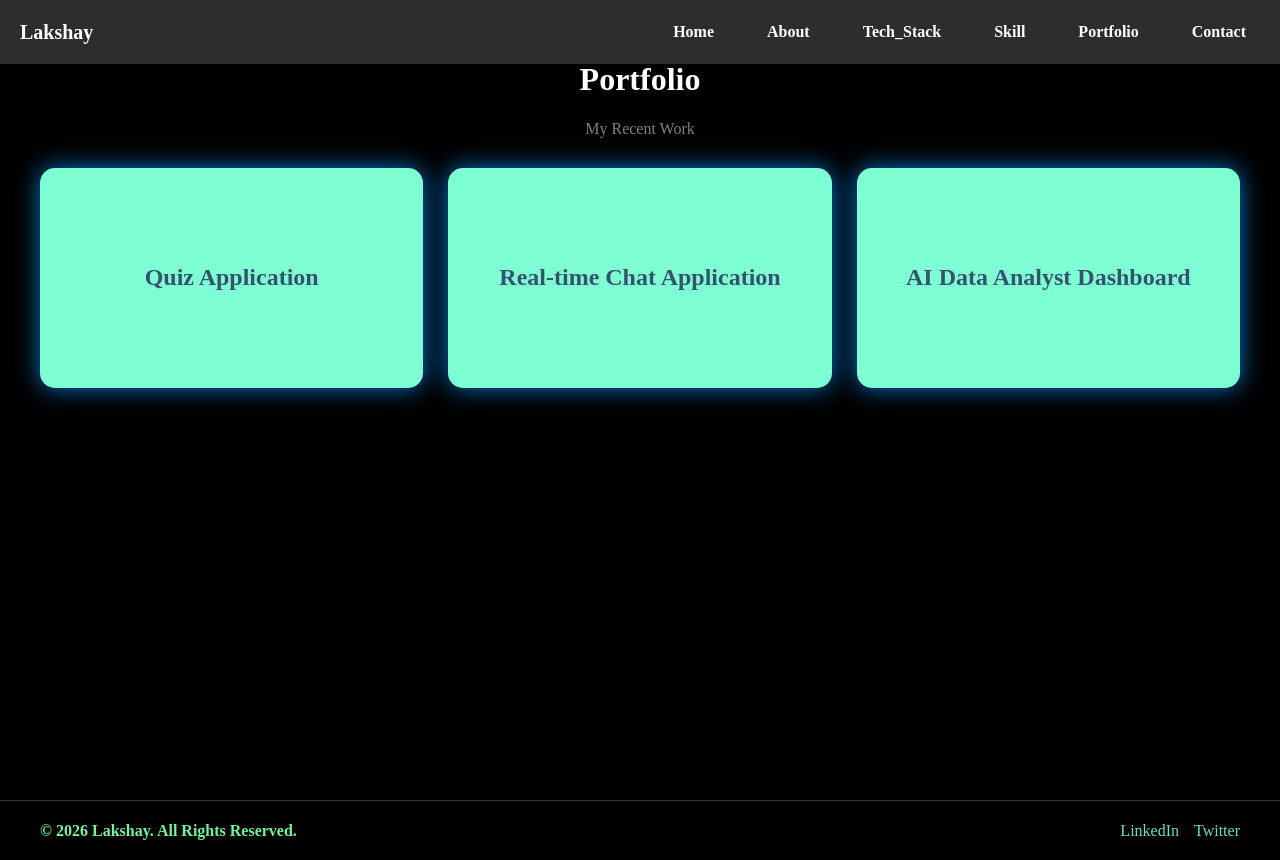
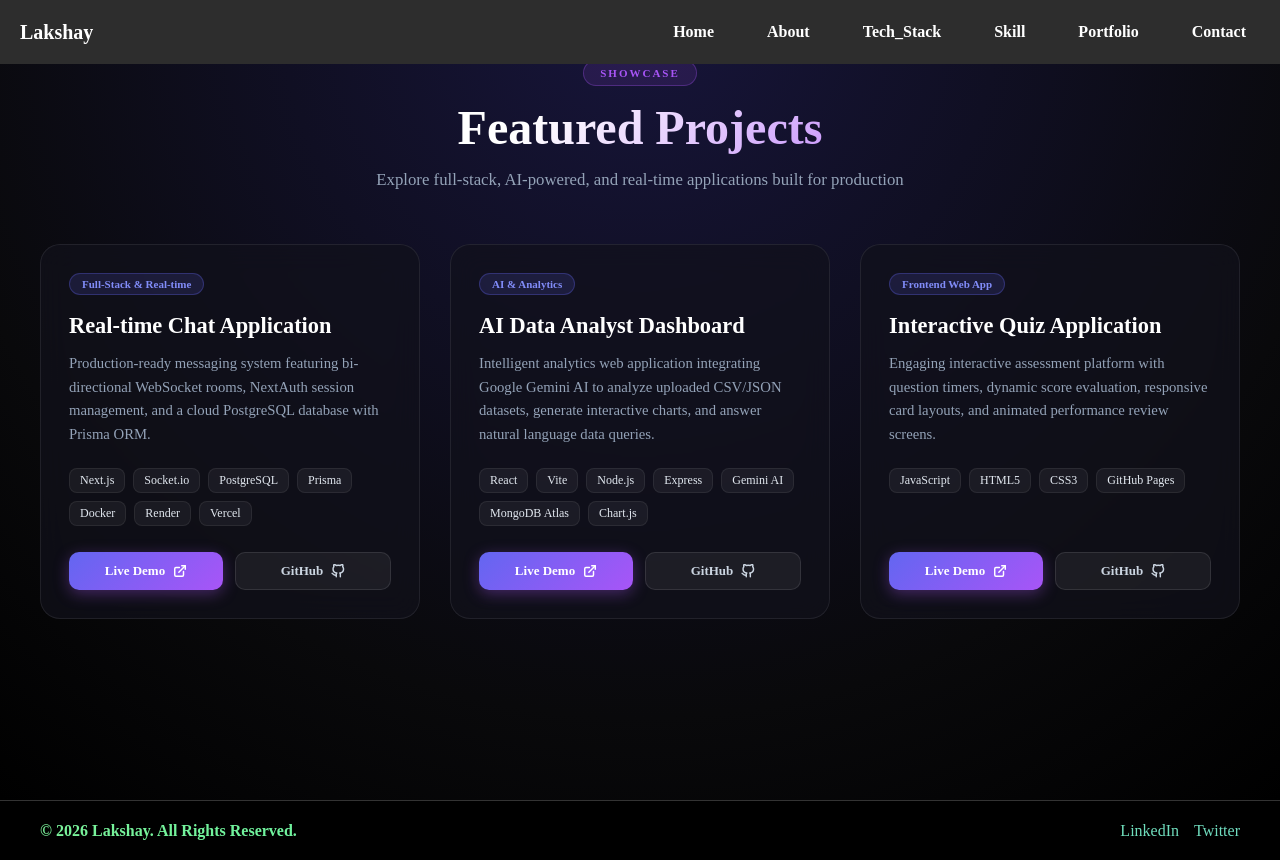
Before and after one commit to lakshayn0001/Portfolio, a React (Vite) app: page /#/portfolio in a window 1280 px wide. Built offline with nearby package versions, Linux system fonts and the light colour scheme.

Commit message:
feat: enhance portfolio project showcase

```diff
--- a/src/main_content/portfolio/Portfolio.css
+++ b/src/main_content/portfolio/Portfolio.css
@@ -4,58 +4,193 @@
 
 .portfolio {
   min-height: 100vh;
-  padding: 40px;
-  background: black;
-  color: white;
+  padding: 60px 24px;
+  background: radial-gradient(circle at 50% 0%, #17153b 0%, #09090b 70%, #000000 100%);
+  color: #ffffff;
+  display: flex;
+  flex-direction: column;
+  align-items: center;
 }
+
 .portfolio_header {
   text-align: center;
-  margin-bottom: 30px;
+  max-width: 700px;
+  margin-bottom: 50px;
+}
+
+.section_badge {
+  display: inline-block;
+  padding: 6px 16px;
+  font-size: 11px;
+  letter-spacing: 2px;
+  font-weight: 700;
+  text-transform: uppercase;
+  color: #a855f7;
+  background: rgba(168, 85, 247, 0.12);
+  border: 1px solid rgba(168, 85, 247, 0.3);
+  border-radius: 999px;
+  margin-bottom: 14px;
+}
+
+.portfolio_header h1 {
+  font-size: clamp(2rem, 5vw, 3rem);
+  font-weight: 800;
+  margin: 0 0 12px 0;
+  background: linear-gradient(135deg, #ffffff 30%, #c084fc 100%);
+  -webkit-background-clip: text;
+  -webkit-text-fill-color: transparent;
 }
 
 .portfolio_header p {
-  color: gray;
+  color: #94a3b8;
+  font-size: 1.05rem;
+  line-height: 1.6;
+  margin: 0;
 }
+
 .content_data {
   display: grid;
-  grid-template-columns: repeat(3, 1fr);
-  gap: 25px;
-  text-decoration: none;
+  grid-template-columns: repeat(auto-fit, minmax(320px, 1fr));
+  gap: 30px;
+  width: 100%;
+  max-width: 1200px;
 }
-.content_data a {
-  text-decoration: none;
-  color: rgb(53, 83, 110);
+
+.project_card {
+  background: rgba(18, 18, 28, 0.7);
+  border: 1px solid rgba(255, 255, 255, 0.08);
+  border-radius: 20px;
+  backdrop-filter: blur(14px);
+  -webkit-backdrop-filter: blur(14px);
+  padding: 28px;
+  display: flex;
+  flex-direction: column;
+  justify-content: space-between;
+  transition: transform 0.3s cubic-bezier(0.16, 1, 0.3, 1), border-color 0.3s ease, box-shadow 0.3s ease;
+  position: relative;
+  overflow: hidden;
 }
-.project_summary {
-  background: #7fffd4;
-  color: black;
-  height: 220px;
-  border-radius: 15px;
+
+.project_card::before {
+  content: "";
+  position: absolute;
+  top: 0;
+  left: 0;
+  right: 0;
+  height: 2px;
+  background: linear-gradient(90deg, transparent, #a855f7, transparent);
+  opacity: 0;
+  transition: opacity 0.3s ease;
+}
+
+.project_card:hover {
+  transform: translateY(-8px);
+  border-color: rgba(168, 85, 247, 0.4);
+  box-shadow: 0 20px 40px rgba(0, 0, 0, 0.6), 0 0 30px rgba(168, 85, 247, 0.15);
+}
+
+.project_card:hover::before {
+  opacity: 1;
+}
+
+.card_header {
   display: flex;
+  justify-content: space-between;
+  align-items: center;
+  margin-bottom: 16px;
+}
+
+.project_badge {
+  font-size: 11px;
+  font-weight: 600;
+  padding: 4px 12px;
+  border-radius: 999px;
+  background: rgba(99, 102, 241, 0.15);
+  color: #818cf8;
+  border: 1px solid rgba(99, 102, 241, 0.3);
+}
+
+.card_body h2 {
+  font-size: 1.4rem;
+  font-weight: 700;
+  color: #ffffff;
+  margin: 0 0 12px 0;
+  line-height: 1.3;
+}
+
+.project_description {
+  color: #94a3b8;
+  font-size: 0.92rem;
+  line-height: 1.6;
+  margin: 0 0 22px 0;
+  min-height: 70px;
+}
+
+.tech_tags {
+  display: flex;
+  flex-wrap: wrap;
+  gap: 8px;
+  margin-bottom: 26px;
+}
+
+.tech_pill {
+  font-size: 12px;
+  padding: 4px 10px;
+  background: rgba(255, 255, 255, 0.05);
+  color: #e2e8f0;
+  border: 1px solid rgba(255, 255, 255, 0.07);
+  border-radius: 8px;
+  font-weight: 500;
+}
+
+.card_footer {
+  display: flex;
+  gap: 12px;
+  margin-top: auto;
+}
+
+.btn_live, .btn_code {
+  flex: 1;
+  display: inline-flex;
   align-items: center;
   justify-content: center;
-
-  box-shadow: 0 0 25px rgba(0, 150, 255, 0.8);
-  transition: transform 0.25s ease, box-shadow 0.25s ease;
-  cursor: pointer;
+  gap: 8px;
+  padding: 10px 16px;
+  border-radius: 10px;
+  font-size: 13px;
+  font-weight: 600;
+  text-decoration: none;
+  transition: all 0.2s ease;
 }
 
-.project_summary:hover {
-  transform: translateY(-8px);
-  box-shadow: 0 15px 40px rgba(0, 150, 255, 1);
-}
-@media (max-width: 900px) {
-  .content_data {
-    grid-template-columns: repeat(2, 1fr);
-  }
+.btn_live {
+  background: linear-gradient(135deg, #6366f1 0%, #a855f7 100%);
+  color: #ffffff;
+  box-shadow: 0 4px 15px rgba(168, 85, 247, 0.35);
 }
 
-@media (max-width: 500px) {
+.btn_live:hover {
+  transform: translateY(-2px);
+  box-shadow: 0 6px 20px rgba(168, 85, 247, 0.55);
+}
+
+.btn_code {
+  background: rgba(255, 255, 255, 0.06);
+  color: #cbd5e1;
+  border: 1px solid rgba(255, 255, 255, 0.1);
+}
+
+.btn_code:hover {
+  background: rgba(255, 255, 255, 0.12);
+  color: #ffffff;
+  transform: translateY(-2px);
+}
+
+@media (max-width: 768px) {
+  .portfolio {
+    padding: 40px 16px;
+  }
   .content_data {
     grid-template-columns: 1fr;
   }
-
-  .portfolio {
-    padding: 20px;
-  }
 }
--- a/src/main_content/portfolio/Portfolio.jsx
+++ b/src/main_content/portfolio/Portfolio.jsx
@@ -1,37 +1,91 @@
 import React from "react";
-import './Portfolio.css'
+import './Portfolio.css';
 
 const Projects = [
-  { name: 'Quiz Application' ,url:'https://lakshayn0001.github.io/Quiz_Application/'},
   {
-    name: 'Real-time Chat Application',
-    url: 'https://chat-application-blush-phi.vercel.app/'
+    title: "Real-time Chat Application",
+    badge: "Full-Stack & Real-time",
+    description: "Production-ready messaging system featuring bi-directional WebSocket rooms, NextAuth session management, and a cloud PostgreSQL database with Prisma ORM.",
+    tech: ["Next.js", "Socket.io", "PostgreSQL", "Prisma", "Docker", "Render", "Vercel"],
+    liveUrl: "https://chat-application-blush-phi.vercel.app/",
+    githubUrl: "https://github.com/lakshayn0001/Chat-Application"
   },
   {
-    name: 'AI Data Analyst Dashboard',
-    url: 'https://ai-data-analyst-dashboard-orcin.vercel.app/'
+    title: "AI Data Analyst Dashboard",
+    badge: "AI & Analytics",
+    description: "Intelligent analytics web application integrating Google Gemini AI to analyze uploaded CSV/JSON datasets, generate interactive charts, and answer natural language data queries.",
+    tech: ["React", "Vite", "Node.js", "Express", "Gemini AI", "MongoDB Atlas", "Chart.js"],
+    liveUrl: "https://ai-data-analyst-dashboard-orcin.vercel.app/",
+    githubUrl: "https://github.com/lakshayn0001/AI_Data_Analyst_Dashboard"
+  },
+  {
+    title: "Interactive Quiz Application",
+    badge: "Frontend Web App",
+    description: "Engaging interactive assessment platform with question timers, dynamic score evaluation, responsive card layouts, and animated performance review screens.",
+    tech: ["JavaScript", "HTML5", "CSS3", "GitHub Pages"],
+    liveUrl: "https://lakshayn0001.github.io/Quiz_Application/",
+    githubUrl: "https://github.com/lakshayn0001/Quiz_Application"
   }
-]
+];
 
 const Portfolio = () => {
   return (
-    <div className="portfolio">
-
+    <section className="portfolio" id="portfolio">
       <div className="portfolio_header">
-        <h1>Portfolio</h1>
-        <p>My Recent Work</p>
+        <span className="section_badge">SHOWCASE</span>
+        <h1>Featured Projects</h1>
+        <p>Explore full-stack, AI-powered, and real-time applications built for production</p>
       </div>
 
       <div className="content_data">
-        {Projects.map((value, index) => (
-          <a href={value.url} target="_blank" rel="noopener noreferrer" className="project_summary" key={index}>
-            <h2>{value.name}</h2>
-          </a>
+        {Projects.map((project, index) => (
+          <article className="project_card" key={index}>
+            <div className="card_header">
+              <span className="project_badge">{project.badge}</span>
+            </div>
+
+            <div className="card_body">
+              <h2>{project.title}</h2>
+              <p className="project_description">{project.description}</p>
+
+              <div className="tech_tags">
+                {project.tech.map((t, idx) => (
+                  <span className="tech_pill" key={idx}>{t}</span>
+                ))}
+              </div>
+            </div>
+
+            <div className="card_footer">
+              <a
+                href={project.liveUrl}
+                target="_blank"
+                rel="noopener noreferrer"
+                className="btn_live"
+              >
+                <span>Live Demo</span>
+                <svg width="14" height="14" viewBox="0 0 24 24" fill="none" stroke="currentColor" strokeWidth="2.5" strokeLinecap="round" strokeLinejoin="round">
+                  <path d="M18 13v6a2 2 0 0 1-2 2H5a2 2 0 0 1-2-2V8a2 2 0 0 1 2-2h6"></path>
+                  <polyline points="15 3 21 3 21 9"></polyline>
+                  <line x1="10" y1="14" x2="21" y2="3"></line>
+                </svg>
+              </a>
+              <a
+                href={project.githubUrl}
+                target="_blank"
+                rel="noopener noreferrer"
+                className="btn_code"
+              >
+                <span>GitHub</span>
+                <svg width="14" height="14" viewBox="0 0 24 24" fill="none" stroke="currentColor" strokeWidth="2.5" strokeLinecap="round" strokeLinejoin="round">
+                  <path d="M9 19c-5 1.5-5-2.5-7-3m14 6v-3.87a3.37 3.37 0 0 0-.94-2.61c3.14-.35 6.44-1.54 6.44-7A5.44 5.44 0 0 0 20 4.77 5.07 5.07 0 0 0 19.91 1S18.73.65 16 2.48a13.38 13.38 0 0 0-7 0C6.27.65 5.09 1 5.09 1A5.07 5.07 0 0 0 5 4.77a5.44 5.44 0 0 0-1.5 3.78c0 5.42 3.3 6.61 6.44 7A3.37 3.37 0 0 0 9 18.13V22"></path>
+                </svg>
+              </a>
+            </div>
+          </article>
         ))}
       </div>
+    </section>
+  );
+};
 
-    </div>
-  )
-}
-
-export default Portfolio
+export default Portfolio;
```
